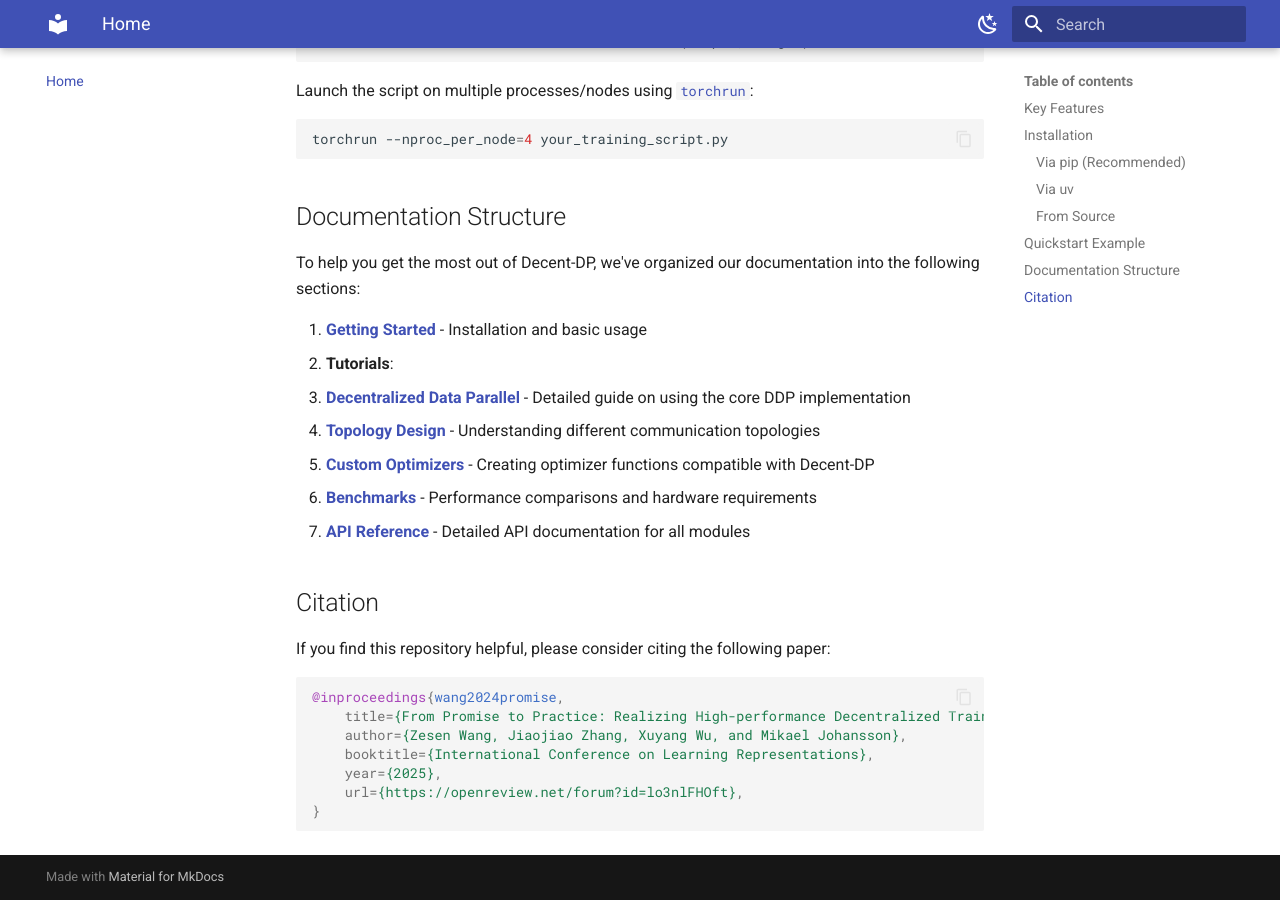
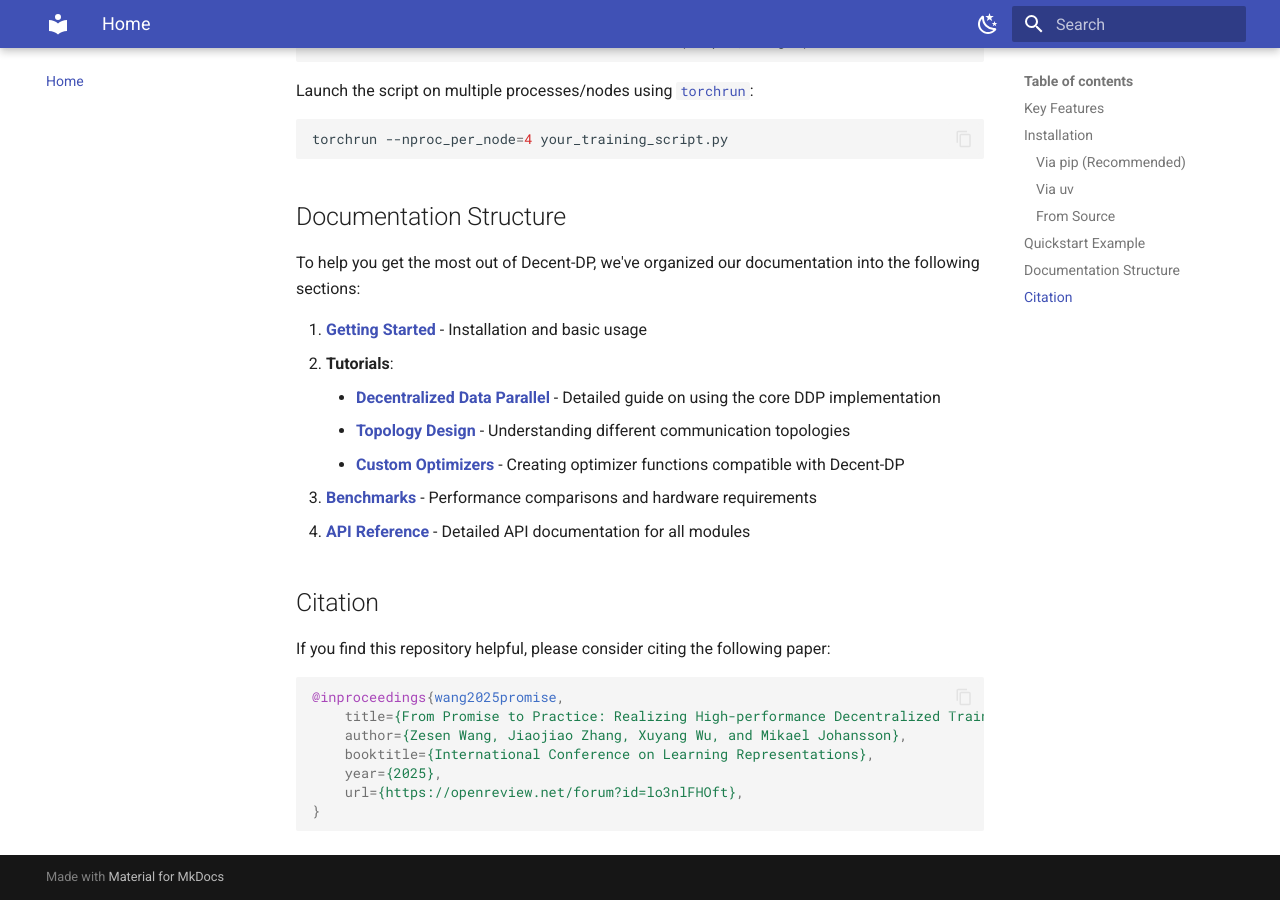
Before and after one commit to WangZesen/Decent-DP, an MkDocs documentation site: the page built from docs/index.md, in a window 1280 px wide and 900 px high, scrolled down 2443 px. Built offline with MkDocs 1.6.1 and Material for MkDocs 9.7.7, drawn with Linux system fonts in a browser that asks for light colours; the version menu is left out.

Commit message:
feat: add release workflows and fix minors in doc

````diff
--- a/docs/index.md
+++ b/docs/index.md
@@ -111,9 +111,9 @@ To help you get the most out of Decent-DP, we've organized our documentation int
 
 1. **[Getting Started](getting_started.md)** - Installation and basic usage
 2. **Tutorials**:
-   - **[Decentralized Data Parallel](tutorials/ddp.md)** - Detailed guide on using the core DDP implementation
-   - **[Topology Design](tutorials/topology.md)** - Understanding different communication topologies
-   - **[Custom Optimizers](tutorials/custom_optimizers.md)** - Creating optimizer functions compatible with Decent-DP
+    - **[Decentralized Data Parallel](tutorials/ddp.md)** - Detailed guide on using the core DDP implementation
+    - **[Topology Design](tutorials/topology.md)** - Understanding different communication topologies
+    - **[Custom Optimizers](tutorials/custom_optimizers.md)** - Creating optimizer functions compatible with Decent-DP
 3. **[Benchmarks](benchmarks.md)** - Performance comparisons and hardware requirements
 4. **[API Reference](api.md)** - Detailed API documentation for all modules
 
@@ -122,7 +122,7 @@ To help you get the most out of Decent-DP, we've organized our documentation int
 If you find this repository helpful, please consider citing the following paper:
 
 ```bibtex
-@inproceedings{wang2024promise,
+@inproceedings{wang2025promise,
     title={From Promise to Practice: Realizing High-performance Decentralized Training},
     author={Zesen Wang, Jiaojiao Zhang, Xuyang Wu, and Mikael Johansson},
     booktitle={International Conference on Learning Representations},
````
Also changed, not shown: README.md (+1 -1 lines), 2 other files.
